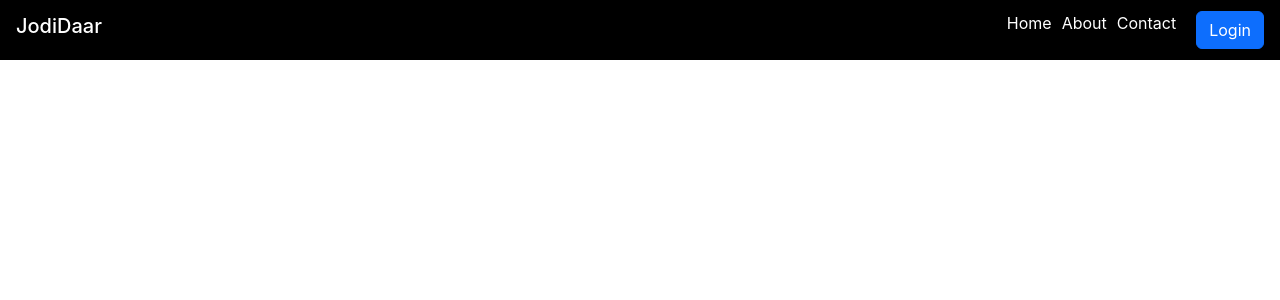
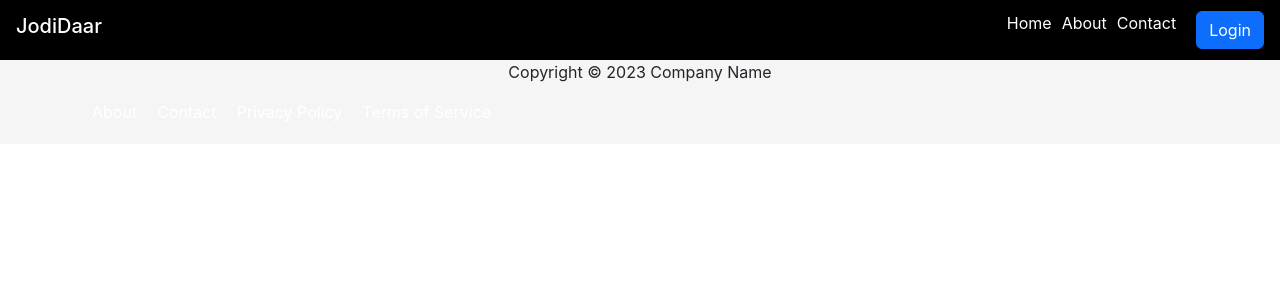
Before and after one commit to vishalingole/jodidaar, a React (Create React App) app: page /todo-detail/1/1 in a window 1280 px wide. Shown: the top 300 px of the page. Built offline with nearby package versions, Linux system fonts and the light colour scheme; no server answers.

Commit message:
Added footer

```diff
--- a/src/App.js
+++ b/src/App.js
@@ -8,6 +8,7 @@ import StepOne from "./routes/Register/StepOne";
 import { useTranslation } from "react-i18next";
 import { useSearchParams } from "react-router-dom";
 import getUserLocation from "./utils/location";
+import Footer from "./components/Footer";
 
 function App() {
   const { i18n, t } = useTranslation();
@@ -23,6 +24,7 @@ function App() {
             <Route path="/step-one" element={<StepOne />} />
             {/* <Route path="/todo-detail/:id/:userId" element={<TodoDetail />} /> */}
           </Routes>
+          <Footer />
         </BrowserRouter>
       </ErrorBoundry>
     </div>
--- /dev/null
+++ b/src/components/Footer/index.css
@@ -0,0 +1,21 @@
+footer {
+  background-color: #f5f5f5;
+  padding: 20px;
+  text-align: center;
+  margin-top: 20px;
+}
+
+.container {
+  margin-top: 20px;
+}
+
+.footer-links {
+  list-style: none;
+  margin: 0;
+  padding: 0;
+}
+
+.footer-links li {
+  display: inline-block;
+  margin-right: 10px;
+}
--- /dev/null
+++ b/src/components/Footer/index.js
@@ -0,0 +1,28 @@
+import React, { Component } from "react";
+import "./index.css";
+
+const Footer = () => {
+  return (
+    <footer>
+      <div className="container">
+        <p>Copyright © 2023 Company Name</p>
+        <ul className="footer-links">
+          <li>
+            <a href="#">About</a>
+          </li>
+          <li>
+            <a href="#">Contact</a>
+          </li>
+          <li>
+            <a href="#">Privacy Policy</a>
+          </li>
+          <li>
+            <a href="#">Terms of Service</a>
+          </li>
+        </ul>
+      </div>
+    </footer>
+  );
+};
+
+export default Footer;
--- a/src/index.js
+++ b/src/index.js
@@ -20,4 +20,5 @@ root.render(
 // If you want to start measuring performance in your app, pass a function
 // to log results (for example: reportWebVitals(console.log))
 // or send to an analytics endpoint. Learn more: https://bit.ly/CRA-vitals
+serviceWorker.unregister();
 reportWebVitals();
--- a/src/routes/Register/index.js
+++ b/src/routes/Register/index.js
@@ -4,6 +4,18 @@ import Button from "react-bootstrap/Button";
 
 const Register = () => {
   const [isModalOpen, setIsModalOpen] = useState(false);
+  const [createProfileFor, setCreateProfileFor] = useState("");
+
+  let options = [
+    "Daughter",
+    "Son",
+    "Brother",
+    "Sister",
+    "Sister-in-law",
+    "Brother-in-law",
+    "nephew",
+    "niece",
+  ];
 
   const handleOpen = () => {
     setIsModalOpen(true);
@@ -11,6 +23,11 @@ const Register = () => {
 
   const handleClose = () => {
     setIsModalOpen(false);
+  };
+
+  const handleProfileSelection = (val) => {
+    console.log("+++", val);
+    setCreateProfileFor(val);
   };
 
   return (
@@ -22,7 +39,23 @@ const Register = () => {
             <Modal.Title>Login</Modal.Title>
           </Modal.Header>
           <Modal.Body>
-            <p>This is the modal body.</p>
+            <p>Creating profile for.</p>
+
+            {options.map((item) => {
+              return (
+                <>
+                  <Button
+                    variant={
+                      createProfileFor == item ? "success" : "outline-primary"
+                    }
+                    size="xs"
+                    onClick={() => handleProfileSelection(item)}
+                  >
+                    {item}
+                  </Button>
+                </>
+              );
+            })}
           </Modal.Body>
           <Modal.Footer>
             <Button variant="primary">Login</Button>
```
Also changed, not shown: public/manifest.json.
